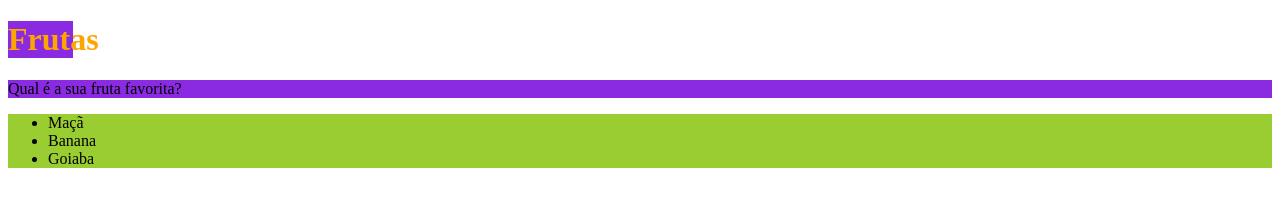
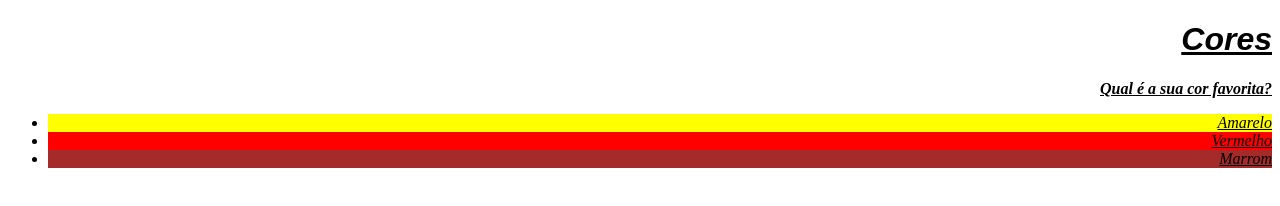
Before and after one commit to yahsz/trybe-exercicios, a plain HTML site: page fundamentos/secao-2-introducao-html-css/dia-2-html-e-css/index.html in a window 1280 px wide. Drawn offline with Linux system fonts and the light colour scheme.

Commit message:
propriedades de texto ainda 14/02 feito atrasado

```diff
--- a/fundamentos/secao-2-introducao-html-css/dia-2-html-e-css/index.html
+++ b/fundamentos/secao-2-introducao-html-css/dia-2-html-e-css/index.html
@@ -4,29 +4,42 @@
     <meta charset="UTF-8">
     <title>HTML</title>
     <style>
+      h1 {
+        font-family: sans-serif;
+      }
+
+      #paragrafo {
+        font-weight: 600;
+      }
+
+      body {
+        font-size: 16px;
+        font-style: italic;
+        text-align: end;
+        text-decoration: underline;
+      }
 
 
-      h1 {
-        width: 65px;
-        color: orange;
+      #amarelo {
+        background-color: yellow;
       }
 
-      #lista {
-        background-color: yellowgreen;
+      #vermelho {
+        background-color: red;
       }
 
-      .list-style {
-        background-color: blueviolet;
+      #marrom {
+        background-color: brown;
       }
     </style>
   </head>
   <body>
-    <h1 class="list-style">Frutas</h1>
-    <p class="list-style">Qual é a sua fruta favorita?</p>
-    <ul id="lista">
-      <li>Maçã</li>
-      <li>Banana</li>
-      <li>Goiaba</li>
+    <h1>Cores</h1>
+    <p id="paragrafo">Qual é a sua cor favorita?</p>
+    <ul>
+      <li id="amarelo">Amarelo</li>
+      <li id="vermelho">Vermelho</li>
+      <li id="marrom">Marrom</li>
     </ul>
   </body>
 </html>
```
